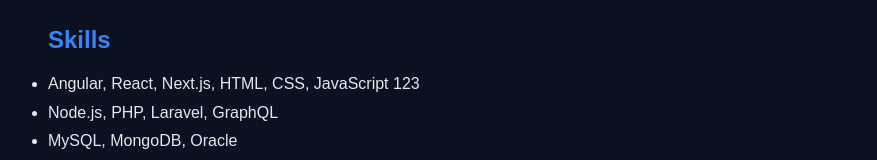
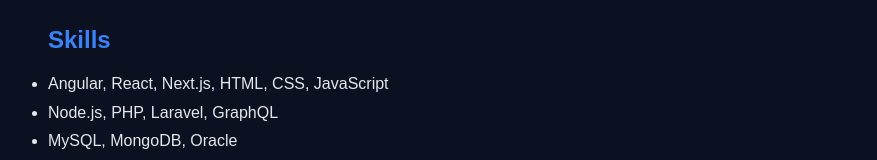
Before and after one commit to rakeshbroy/portfolio, a Next.js app: page / in a window 1280 px wide. Shown: the part 413-573 px from the top of the page, without its empty margins (142-1019 px from the left). Built offline with nearby package versions, Linux system fonts and the light colour scheme.

Commit message:
Revert the skill set

```diff
--- a/pages/index.tsx
+++ b/pages/index.tsx
@@ -33,7 +33,7 @@
         <section style={styles.section}>
           <h2 style={styles.sectionTitle}>Skills</h2>
           <ul style={styles.list}>
-            <li>Angular, React, Next.js, HTML, CSS, JavaScript 123</li>
+            <li>Angular, React, Next.js, HTML, CSS, JavaScript</li>
             <li>Node.js, PHP, Laravel, GraphQL</li>
             <li>MySQL, MongoDB, Oracle</li>
             <li>Docker, Kubernetes, AWS, CI/CD</li>
```
